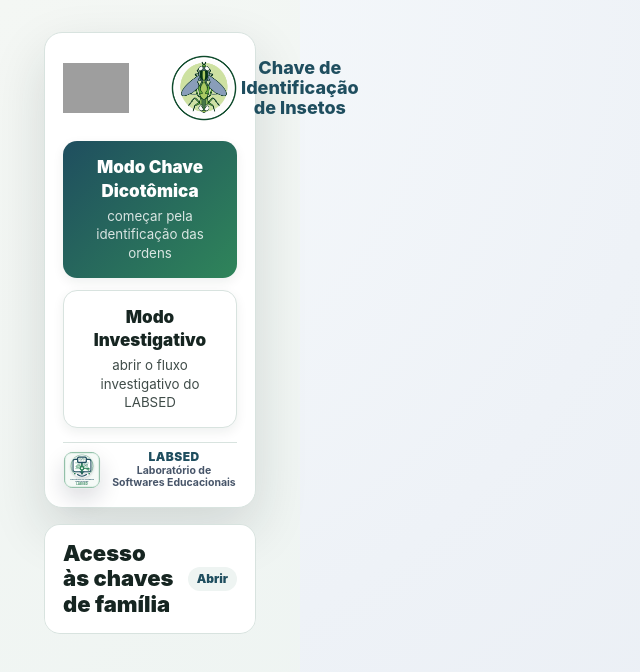
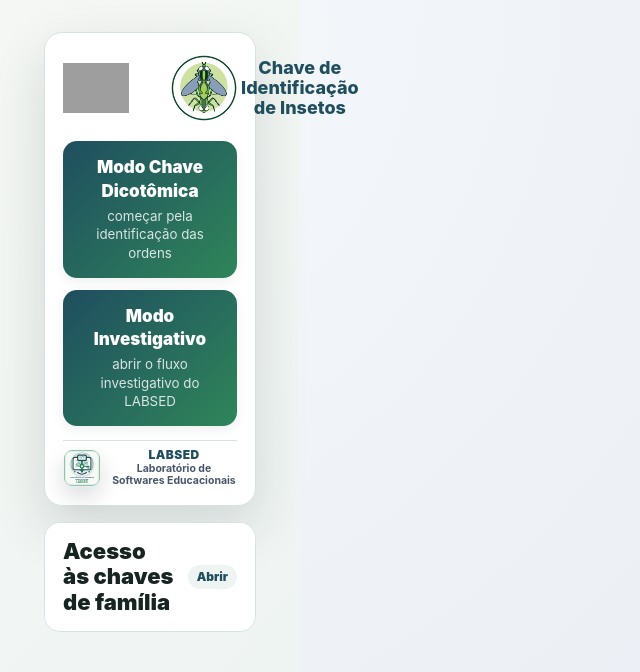
Before and after one commit to flaviosal-create/Investigacao-and-IDInsecta, a React (Vite) app: page / in a window 1280 px wide. Shown: the top 672 px of the page, without its empty margins (0-640 px from the left). Built offline with nearby package versions, Linux system fonts and the light colour scheme; grey boxes are pictures that could not be loaded.

Commit message:
style: aplica verde aos modos da chave

```diff
--- a/src/legacy-insecta/legacyStyles.css
+++ b/src/legacy-insecta/legacyStyles.css
@@ -46,6 +46,7 @@
 .legacy-insecta-page .config-sessao-page { max-width: 980px; margin: 0 auto; }
 .legacy-insecta-page .config-sessao-action-card { width: 100%; border: 1px solid var(--color-border); border-radius: 14px; padding: 15px; background: var(--color-surface); color: var(--color-text); cursor: pointer; text-align: center; box-shadow: var(--shadow-sm); }
 .legacy-insecta-page .config-sessao-action-card--primary { background: linear-gradient(135deg, var(--color-primary), var(--color-secondary)); color: white; border: 0; }
+.legacy-insecta-page .config-sessao-action-card:not(.config-sessao-action-card--primary) { background: linear-gradient(135deg, var(--color-primary), var(--color-secondary)); color: white; border: 0; }
 .legacy-insecta-page .config-sessao-action-card span, .legacy-insecta-page .config-sessao-action-card small { display: block; }
 .legacy-insecta-page .config-sessao-action-card span { font-weight: 900; font-size: 17px; }
 .legacy-insecta-page .config-sessao-action-card small { margin-top: 3px; opacity: .82; }
```
